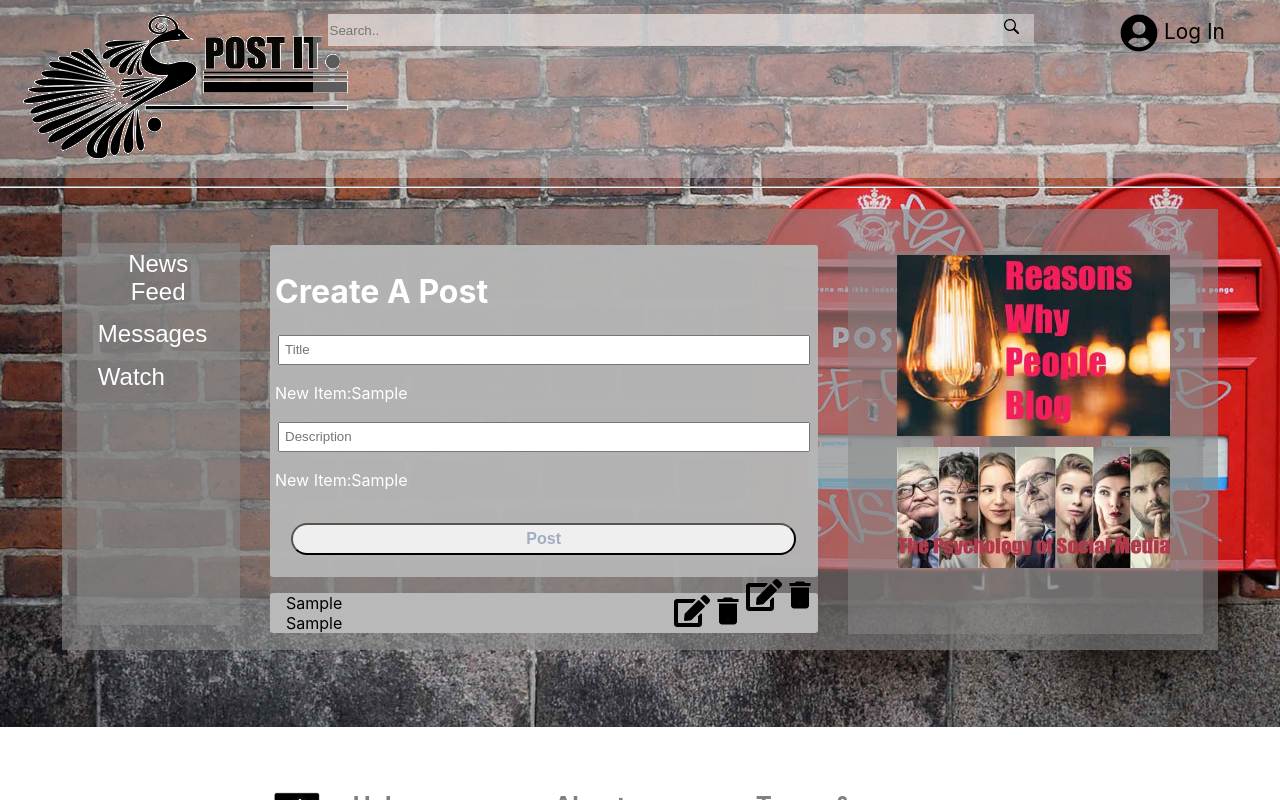
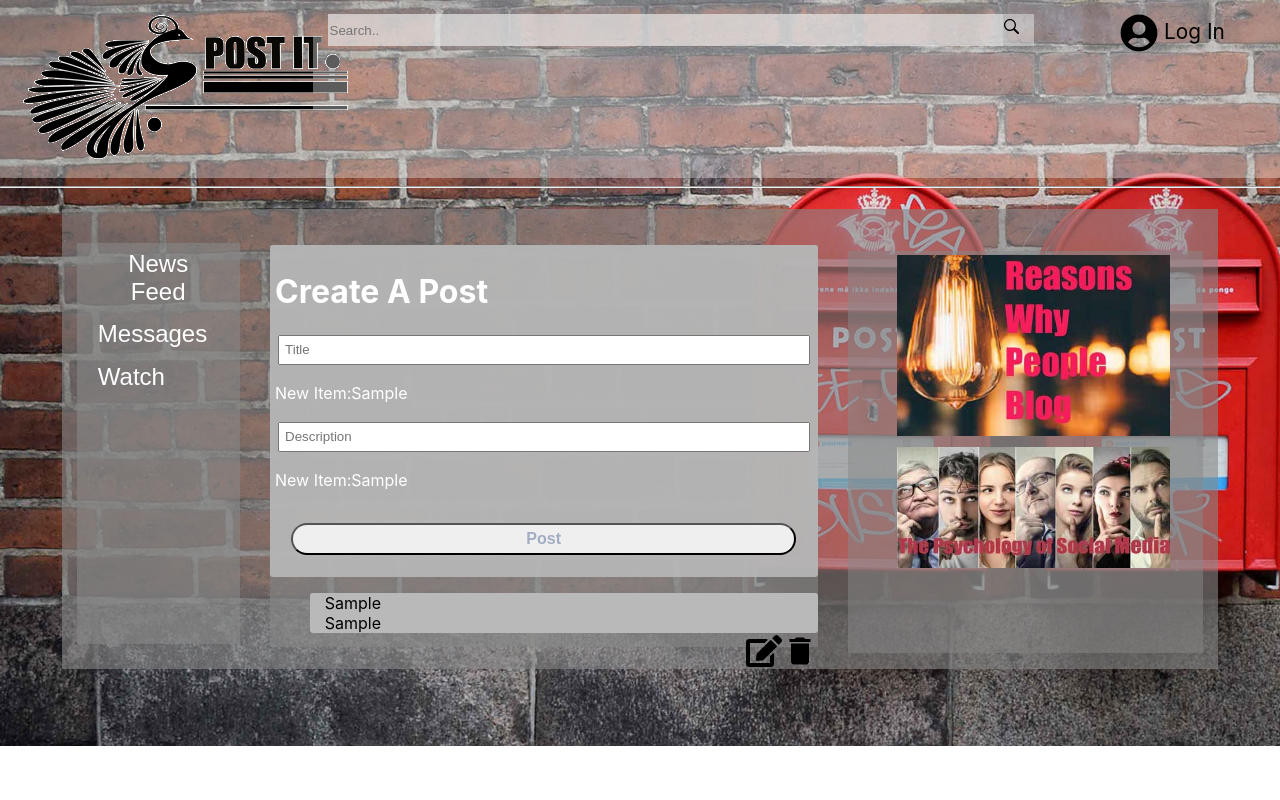
Before and after one commit to jenPlaza/postit, a React (Create React App) app: page / in a window 1280 px wide. Both pictures are taken after typing "Sample", "Sample" into the empty fields and a click on the button "Post". Shown: the top 800 px of the page. Built offline with nearby package versions, Linux system fonts and the light colour scheme.

Commit message:
Updated state.

```diff
--- a/src/App.js
+++ b/src/App.js
@@ -2,7 +2,8 @@ import React from 'react';
 import './App.css';
 import Header from './components/header/Header'
 import Footer from './components/footer/Footer'
-import MyForm from './components/myform/MyForm'
+//This link was updated.
+import MyForm from './components/myForm/MyForm'
 import logo from '../src/images/postIt.png'
 import imgUrl from '../src/images/post.jpg'
 import SideBarLeft from './components/sidebarleft/SideBarLeft'
@@ -12,18 +13,25 @@ import { Row, Col } from 'react-grid-system';
 
 
 class App extends React.Component {
-	constructor(props) {
-    super(props);
-	this.state ={
+	// This is old and no longer needed.
+	// constructor(props) {
+    // super(props);
+	// this.
+	state ={
 		titleInput:'',
 		descriptionInput:'',
 		postListing: [
-			{postTitle:'', postDescription:''}
+			//You are telling the app that you want a  title and description to be empty on first load.
+			// {
+			// 	postTitle:'',
+			// 	postDescription:''
+			// }
 		]
 	};
+	//This is old.  Use an arrow function. Please watch my videos also. I will have the latest code.
 
-	this.handleSubmit = this.handleSubmit.bind(this);
-	}
+	// this.handleSubmit = this.handleSubmit.bind(this);
+	// }
 
 	handleSubmit = e => {
 		e.preventDefault();
@@ -37,6 +45,9 @@ e.target.reset()
 		this.state.postListing.splice(key,1)
 		this.setState({postListing: this.state.postListing})
 	}
+
+	//Make this global. You can write a function that will take the value based off the name attribute.
+	//Try to fix this for week 3
 
 	titleBind = e => {
 		this.setState({titleInput: e.target.value})
@@ -67,18 +78,16 @@ e.target.reset()
 					</div>
 				</Col>
 				<Col md={6} style={styles.col}>
+			{/* Fix syntax */}
 			<div style={styles.divform}>
 						<MyForm
 							titleBind={this.titleBind}
 							titleInput={this.state.titleInput}
-
 							descriptionBind={this.descriptionBind}
 							descriptionInput={this.state.descriptionInput}
-
 							handleSubmit={this.handleSubmit}
 						/>
-
-	  			{list}
+						<ul>{list}</ul>
 			</div>
 					</Col>
 					<Col md={4} style={styles.col}>
--- a/src/components/listitems/ListItems.js
+++ b/src/components/listitems/ListItems.js
@@ -6,10 +6,10 @@ import {MdDelete} from 'react-icons/md'
 const ListItem = props => {
 	return(
 		<li key={props.id} style={styles.list}>
-		<MdDelete style={styles.mdDelete} size={36} onClick={props.dlt}/>
-		<FaEdit style={styles.faEdit} size={36}/>
 			<div style={styles.items}>{props.val.postTitle}</div>
 			<div style={styles.items}>{props.val.postDescription}</div>
+			<MdDelete style={styles.mdDelete} size={36} onClick={props.dlt}/>
+			<FaEdit style={styles.faEdit} size={36}/>
 		</li>
 	)
 }
```
Lines whose indentation alone changed are shown as unchanged.
